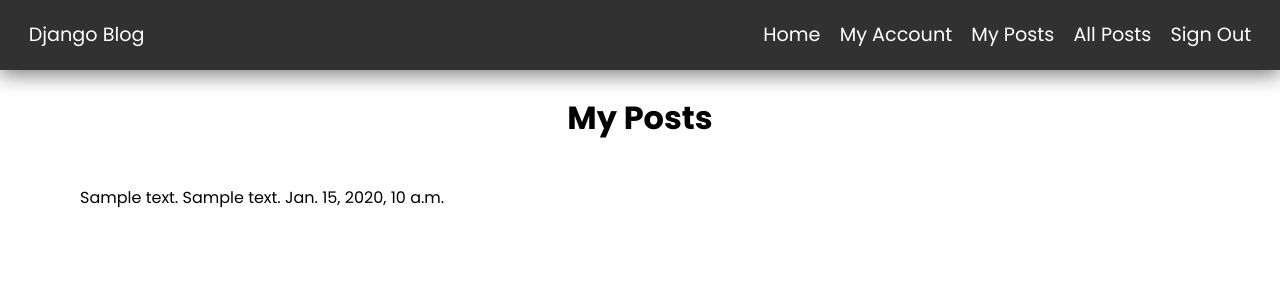
After one commit to EclecticOwl/django-blog, a Django app: page /posts/my_posts/ in a window 1280 px wide. The commit adds this page. Shown: the top 300 px of the page. Run offline with Django 4.2, Linux system fonts and the light colour scheme; a user stored in the database is signed in; tables that the repository leaves empty hold one stand-in row (values such as "Sample post").

Commit message:
Added a separate view to see account only posts.

```diff
--- /dev/null
+++ b/posts/templates/my_posts.html
@@ -0,0 +1,19 @@
+{% extends 'base.html' %}
+
+{% block content %}
+
+<div class="my_posts_container">
+    <h1>My Posts</h1>
+
+    <div class="posts">
+        {% for post in posts %}
+            <div class="post">
+                {{post.description}}
+                {{post.content}}
+                {{post.created}}
+            </div>
+        {% endfor %}
+    </div>
+</div>
+
+{% endblock %}
--- a/posts/templates/post_list.html
+++ b/posts/templates/post_list.html
@@ -6,9 +6,9 @@
     <div class="posts">
         {% for obj in page_obj %}
             <div class="post">
-               <h2>{{ obj.owner }} </h2>
-               <h4>{{ obj.description }}</h4>
-               <p>{{ obj.content }} <span>{{ obj.created }}</span></p>
+               <h2><a href="{% url 'user-detail' obj.owner.id %}">Posted by: {{ obj.owner }}</a></h2>
+               <h4>Subject: {{ obj.description }}</h4>
+               <p>Content: {{ obj.content }}<span>Created on: {{ obj.created }}</span></p>
             </div>
         {% endfor %}
     </div>
--- a/posts/urls.py
+++ b/posts/urls.py
@@ -3,5 +3,7 @@ from . import views
 
 
 urlpatterns = [
-    path('', views.latest_post_list, name='all-posts'),
+    path('', views.all_post_list, name='all-posts'),
+
+    path('my_posts/', views.my_posts, name='my-posts'),
 ]
--- a/posts/views.py
+++ b/posts/views.py
@@ -3,8 +3,8 @@ from django.core.paginator import Paginator
 
 from .models import Post
 
-def latest_post_list(request):
-    posts = Post.objects.all().order_by('-created')
+def all_post_list(request):
+    posts = Post.objects.filter(owner=request.user)
 
     p = Paginator(posts, 4)
 
@@ -12,3 +12,11 @@ def latest_post_list(request):
     page_obj = p.get_page(page_number)
     context = {'page_obj': page_obj}
     return render(request, 'post_list.html', context)
+
+def my_posts(request):
+    user = request.user.profile
+
+    posts = Post.objects.filter(owner=user)
+
+    context = {'posts': posts}
+    return render(request, 'my_posts.html', context)
--- a/static/css/main.css
+++ b/static/css/main.css
@@ -178,3 +178,12 @@ nav {
     margin-left: 2em;
     font-size: .5em;
 }
+.my_posts_container {
+    width: 100%;
+    margin-top: 2em;
+    gap: 3em;
+    display: flex;
+    flex-direction: column;
+    justify-content: center;
+    align-items: center;
+}
--- a/templates/partials/navbar.html
+++ b/templates/partials/navbar.html
@@ -7,6 +7,7 @@
             <li><a href="{% url 'index' %}">Home</a></li>
             {% if user.is_authenticated %}
             <li><a href="{% url 'user-profile' %}">My Account</a></li>
+            <li><a href="{% url 'my-posts' %}">My Posts</a></li>
             <li><a href="{% url 'all-posts' %}">All Posts</a></li>
             <li><a href="{% url 'logout' %}">Sign Out</a></li>
             {% else %}
```
Also changed, not shown: core/templates/user_detail.html (+23 -1 lines).
